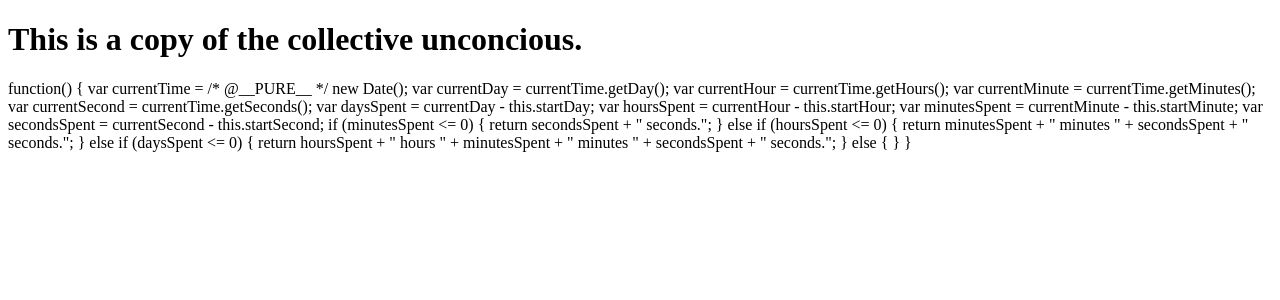
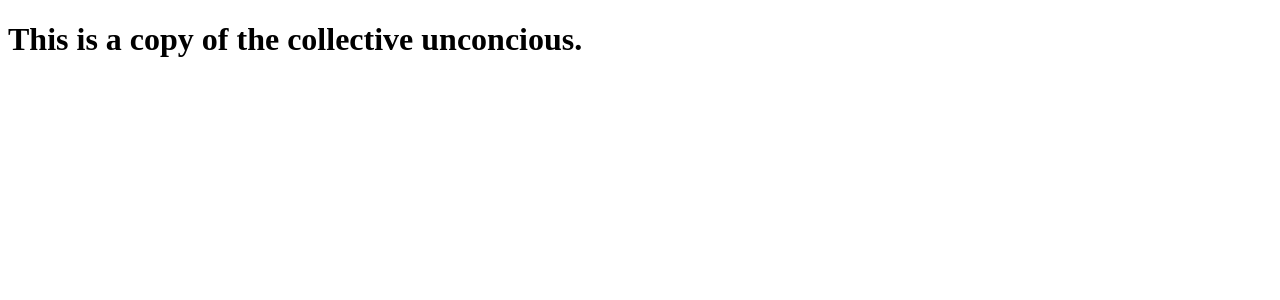
Before and after one commit to mariedillard/the-collective-unconciousness, an Angular app: page / in a window 1280 px wide. Shown: the top 300 px of the page. Built offline with nearby package versions, Linux system fonts and the light colour scheme.

Commit message:
updates non-working function

```diff
--- a/src/app/app.component.ts
+++ b/src/app/app.component.ts
@@ -8,38 +8,4 @@
 })
 export class AppComponent {
 
-  startTime = new Date();
-  startMonth = this.startTime.getMonth();
-  startDay = this.startTime.getDay();
-  startYear = this.startTime.getFullYear();
-  startHour = this.startTime.getHours();
-  startMinute = this.startTime.getMinutes();
-  startSecond = this.startTime.getSeconds();
-
-  timeHere = function() {
-    var currentTime = new Date();
-    //var currentMonth = currentTime.getMonth();
-    var currentDay = currentTime.getDay();
-    //var currentYear = currentTime.getFullYear();
-    var currentHour = currentTime.getHours();
-    var currentMinute = currentTime.getMinutes();
-    var currentSecond = currentTime.getSeconds();
-
-   // var monthsSpent = currentMonth - this.startMonth;
-    var daysSpent = currentDay - this.startDay;
-    //var yearsSpent = currentYear - this.startYear;
-    var hoursSpent = currentHour - this.startHour;
-    var minutesSpent = currentMinute - this.startMinute;
-    var secondsSpent = currentSecond - this.startSecond;
-
-    if(minutesSpent <= 0) {
-      return secondsSpent + " seconds.";
-    } else if(hoursSpent <= 0) {
-      return minutesSpent + " minutes " + secondsSpent + " seconds.";
-    } else if(daysSpent <= 0) {
-      return hoursSpent + " hours " + minutesSpent + " minutes " + secondsSpent + " seconds.";
-    } else {
-
-    }
-  };
 }
--- a/src/app/app.module.ts
+++ b/src/app/app.module.ts
@@ -3,11 +3,13 @@
 
 
 import { AppComponent } from './app.component';
+import { UserTimerComponent } from './user-timer/user-timer.component';
 
 
 @NgModule({
   declarations: [
-    AppComponent
+    AppComponent,
+    UserTimerComponent
   ],
   imports: [
     BrowserModule
--- /dev/null
+++ b/src/app/user-timer/user-timer.component.html
@@ -0,0 +1,3 @@
+<p>
+  user-timer works!
+</p>
--- /dev/null
+++ b/src/app/user-timer/user-timer.component.ts
@@ -0,0 +1,44 @@
+import { Component, OnInit } from '@angular/core';
+
+@Component({
+  selector: 'app-user-timer',
+  templateUrl: './user-timer.component.html',
+  styleUrls: ['./user-timer.component.css']
+})
+export class UserTimerComponent implements OnInit {
+  startTime = new Date();
+  startMonth = this.startTime.getMonth();
+  startDay = this.startTime.getDay();
+  startYear = this.startTime.getFullYear();
+  startHour = this.startTime.getHours();
+  startMinute = this.startTime.getMinutes();
+  startSecond = this.startTime.getSeconds();
+  timeHere() {
+    var currentTime = new Date();
+    //var currentMonth = currentTime.getMonth();
+    var currentDay = currentTime.getDay();
+    //var currentYear = currentTime.getFullYear();
+    var currentHour = currentTime.getHours();
+    var currentMinute = currentTime.getMinutes();
+    var currentSecond = currentTime.getSeconds();
+
+   // var monthsSpent = currentMonth - this.startMonth;
+    var daysSpent = currentDay - this.startDay;
+    //var yearsSpent = currentYear - this.startYear;
+    var hoursSpent = currentHour - this.startHour;
+    var minutesSpent = currentMinute - this.startMinute;
+    var secondsSpent = currentSecond - this.startSecond;
+
+    if(minutesSpent <= 0) {
+      return secondsSpent + " seconds.";
+    } else if(hoursSpent <= 0) {
+      return minutesSpent + " minutes " + secondsSpent + " seconds.";
+    } else if(daysSpent <= 0) {
+      return hoursSpent + " hours " + minutesSpent + " minutes " + secondsSpent + " seconds.";
+    }
+  };
+
+  ngOnInit() {
+  }
+
+}
```
Also changed, not shown: src/app/user-timer/user-timer.component.css (added), 1 other file (tests, documents, lock files or other folders).
